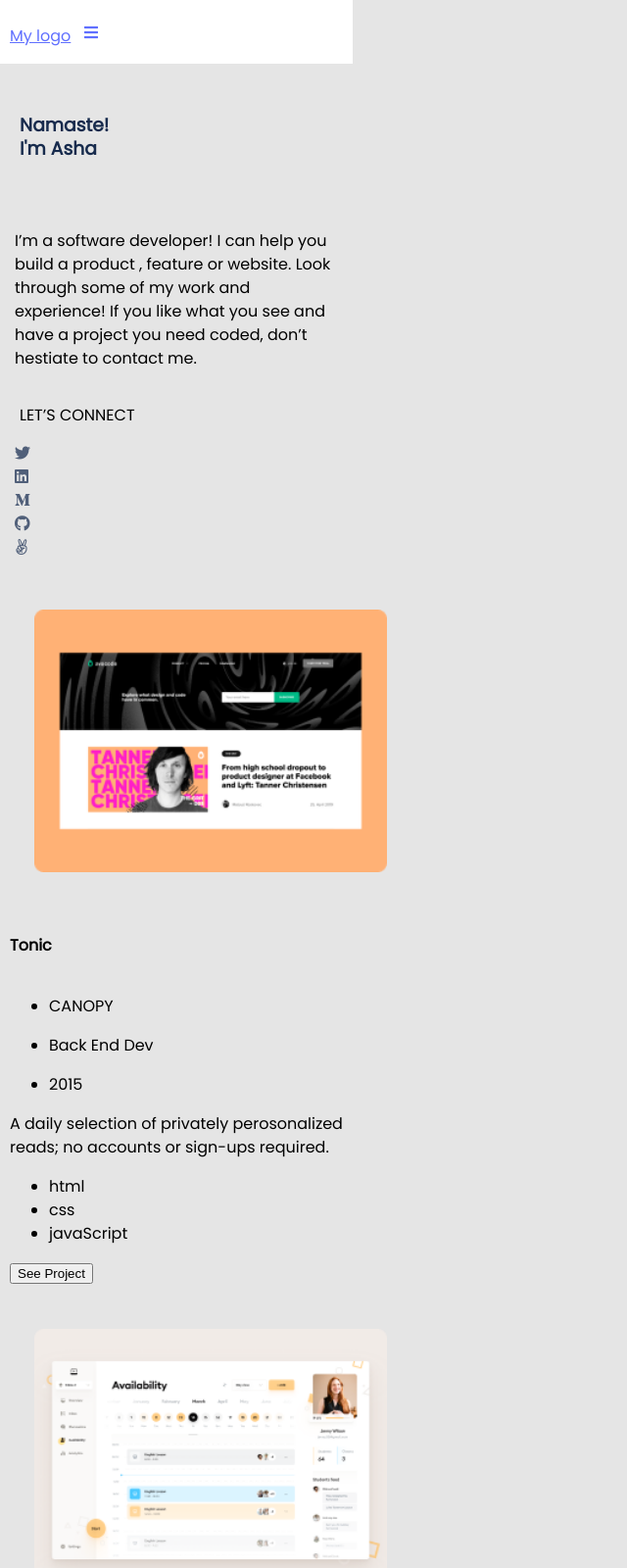
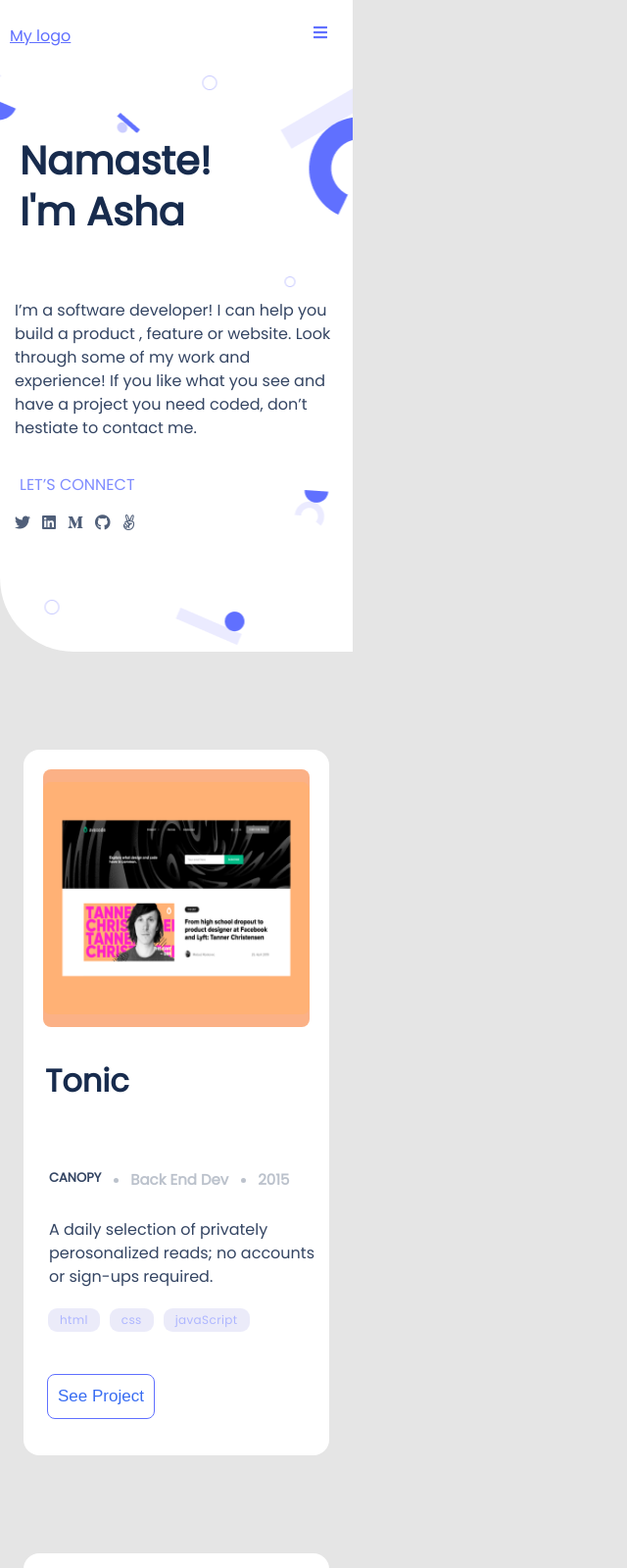
Before and after one commit to asharanjith/Portfolio-Asha, a website: page index.html in a window 1280 px wide. Shown: the top 1600 px of the page at 98% size, without its empty margins (0-640 px from the left). Drawn offline with Linux system fonts and the light colour scheme.

Commit message:
Style the main page with new background image

```diff
--- a/styles.css
+++ b/styles.css
@@ -1,11 +1,3 @@
-body {
-  background-color: #e5e5e5;
-  font-family: 'Poppins', sans-serif;
-  font-style: normal;
-  font-weight: 400;
-  font-size: 16px;
-  line-height: 24px;
-}
 
 body{
   background-color: #E5E5E5;
@@ -17,7 +9,7 @@ body{
 }
 .toolbar {
   display: flex;
-
+  place-content: space-between;
   color: #6070ff;
   background-color: #fff;
   width: 100%;
@@ -48,16 +40,20 @@ body{
   width: 327px;
   height: 150px;
   color: #172b4d;
-  margin-top: 0;
+  margin-top: 0px;
   display: flex;
   align-items: center;
+  font-weight: 700;
+font-size: 40px;
+line-height: 52px;
+padding-top: 50px;
 
 }
 
 .description {
   width: 327px;
   height: 146px;
-
+ color: #344563;
   margin-left: 15px;
 }
 
@@ -69,7 +65,11 @@ body{
   gap: 8px;
   width: 200px;
   height: 24px;
+
+  color: #7f8cff;
+
 }
+
 
 
 .contact {
@@ -82,7 +82,6 @@ body{
   height: 45px;
 
 
-
 }
 
 
@@ -92,6 +91,9 @@ body{
   margin-left: 15px;
   padding-left: 0;
   width: 170.17px;
+  height: 10px;
+  display: flex;
+  gap: 12px;
 
   list-style: none;
 
@@ -99,6 +101,7 @@ body{
 
 @media (min-width: 960px) {
   body {
+
 
     width: 360px;
     height: 740px;
@@ -113,14 +116,19 @@ body{
   gap: 12px;
 }
 
-.media-link {
-  color: #505f79;
-  gap: 12px;
-}
-
 .media-link:hover {
   color: aqua;
 }
+.Introduction{
+background: url(Assets/header.png) no-repeat center  ,#fff;
+  margin:0;
+  border: 0;
+
+  width: 100%;
+  height: 600px;
+  border-radius: 0 0 0 75px;
+}
+.sample-project{
 
   background-color: #fff;
   height: 720px;
@@ -130,47 +138,68 @@ body{
   gap: 1px;
   grid-template-areas: 'header header header' 'description description description' 'footer footer footer';
   grid-template-columns: repeat(auto-fill, minmax(300px, 1fr));
+}
 
 
 .item {
   width: 100%;
   margin: 5px 0 0 0;
 }
-
 .project-header {
   grid-area: header;
   padding: 20px 20px 10px;
   height: 100%;
+}
+.image-holder{
+  display: flex;
+
+  margin: auto;
+  justify-content: center;
+  align-items: center;
 
   border-radius: 8px;
   width: 100%;
   height: 100%;
 }
-
 .header-img {
   width: 100%;
   height: 90%;
   padding: 15px;
 }
-
 .project-description {
   grid-area: description;
   padding: 10px;
 }
-
 .title-container {
   width: 100%;
   display: flex;
   flex-direction: column;
   gap: 3px;
 }
-
+.description-title {
+  color: #172B4D;
   padding: 0 0 0 12px;
   font-size: 27px;
   width: 100%;
   line-height: 44px;
   font-weight: 700;
+  font-size: 32px;
+}
+.subtitle-container {
+  width: 100%;
+  font-size: 13px;
+  font-weight: 600;
+  line-height: 16px;
+  margin-top:0;
+  border-top:0;
+}
+.subtitle-items {
+  display: flex;
+  flex-direction: row;
 
+  padding:0 0 0 16px;
+  gap: 30px;
+}
 .list-less {
   color: #344563;
   font-weight: 600;
@@ -178,11 +207,29 @@ body{
   line-height: 16px;
   list-style: none;
 
+}
+.list {
+  color: #7A869A;
   font-style: normal;
   font-weight: 600;
   font-size: 13px;
   line-height: 16px;
+  font-size: 15px;
+  opacity: 0.5;
+}
+.article-container {
 
+  margin: 10px 0 0 0;
+  padding:0 0 0 16px;
+  width: 100%;
+}
+.tag-container {
+  width: 100%;
+  margin: 20px 0 0 0;
+  padding:0 0 0 25px;
+  position: relative;
+  left: -50px;
+}
 .tag-item {
   display: flex;
   flex-direction: row;
@@ -190,18 +237,29 @@ body{
   list-style: none;
   color: #6070ff;
 }
-
+.tag-btn {
+  text-decoration: none;
+  font-weight: 500;
+font-size: 12px;
+line-height: 16px;
+letter-spacing: 0.03em;
   background-color: #d9d9f5;
   border-radius: 9px;
   opacity: 0.5;
   color: #6070ff;
   padding: 4px 12px;
 }
+.buttom-container {
 
+  display: flex;
+  padding:0 0 0 14px;
   justify-content: flex-start;
   align-items: center;
   width: 100%;
   height: 100px;
+
+}
+.project-buttom {
 
   background-color: transparent;
   color: #396df2;
@@ -215,25 +273,46 @@ body{
   font-size: 17px;
   line-height: 24px;
 }
-
 .project-buttom:hover {
   background-color: #6070ff;
   opacity: 0.5;
   color: #fff;
+}
+.bg{
+  background-color: #FFFFFF ;
+}
+.bg1{
+  background-color: #fa9c66c9;
+  border-radius: 8px;
+}
+#about-myself{
 
+  background-color: #fff;
+  margin: 100px 24px;
+  border-radius: 16px;
+  height: 1500px;
+  width: 85%;
+}
+.about-title-box{
   display: flex;
   flex-direction: column;
   padding: 114px 24px 0;
   align-items: flex-start;
 }
-
+.about-header{
   font-size: 40px;
   color: #172b4d;
   font-style: normal;
   font-weight: 700;
   line-height: 52px;
 }
-
+.about-desc-box{
+  margin: 10px 15px 0;
+}
+.about-skills-box{
+  margin: 10px 16px;
+}
+.skills-box{
   display: flex;
   flex-direction: row;
   padding: 10px 0 20px 0;
@@ -241,19 +320,27 @@ body{
   border-bottom: 1px solid #dfe1e6;
   position: relative;
 }
-
+.click{
+  border: none;
+}
+.skills li{
+  list-style: none;
+}
+.skill-link{
+  font-style: normal;;
   font-size: 20px;
   font-weight: 500;
   text-decoration: none;
   color: #000;
 
+}
 .v-icon {
   width: 13px;
   height: 13px;
   position: absolute;
   top: 18px;
   right: 10px;
-
+  border-color:#ACB7C3;
   content: '';
   border-style: solid;
   border-width: 0.25em 0.25em 0 0;
@@ -261,28 +348,52 @@ body{
   cursor: pointer;
 }
 
+.languauge-box{
+  width: 100%;
+}
+.langs{
   display: flex;
   margin-top: 5px;
   flex-direction: column;
 }
-
+.lang{
   margin: 10px;
   padding: 10px;
   background-color: #f7f7f9;
   list-style: none;
   border-radius: 10px;
 }
-
+.lang-form{
   width: 100%;
   height: 100%;
   display: flex;
   align-items: center;
   gap: 20px;
 }
+.html-icon{
 
+  background-image: url(./Assets/HTML.png);
+
+}
+.js-icon{
+  background-image: url(./Assets/JS.png);
+
+}
+.css-icon{
+    background-image: url(./Assets/CSS.png);
+
+}
+.lang-icon{
   width: 48px;
   height: 48px;
   border-radius: 50%;
   margin: 2px;
   background-size: cover;
 }
+.lang-title{
+
+  color: #253858;
+}
+.description-item{
+  color: #344563;
+}
```
